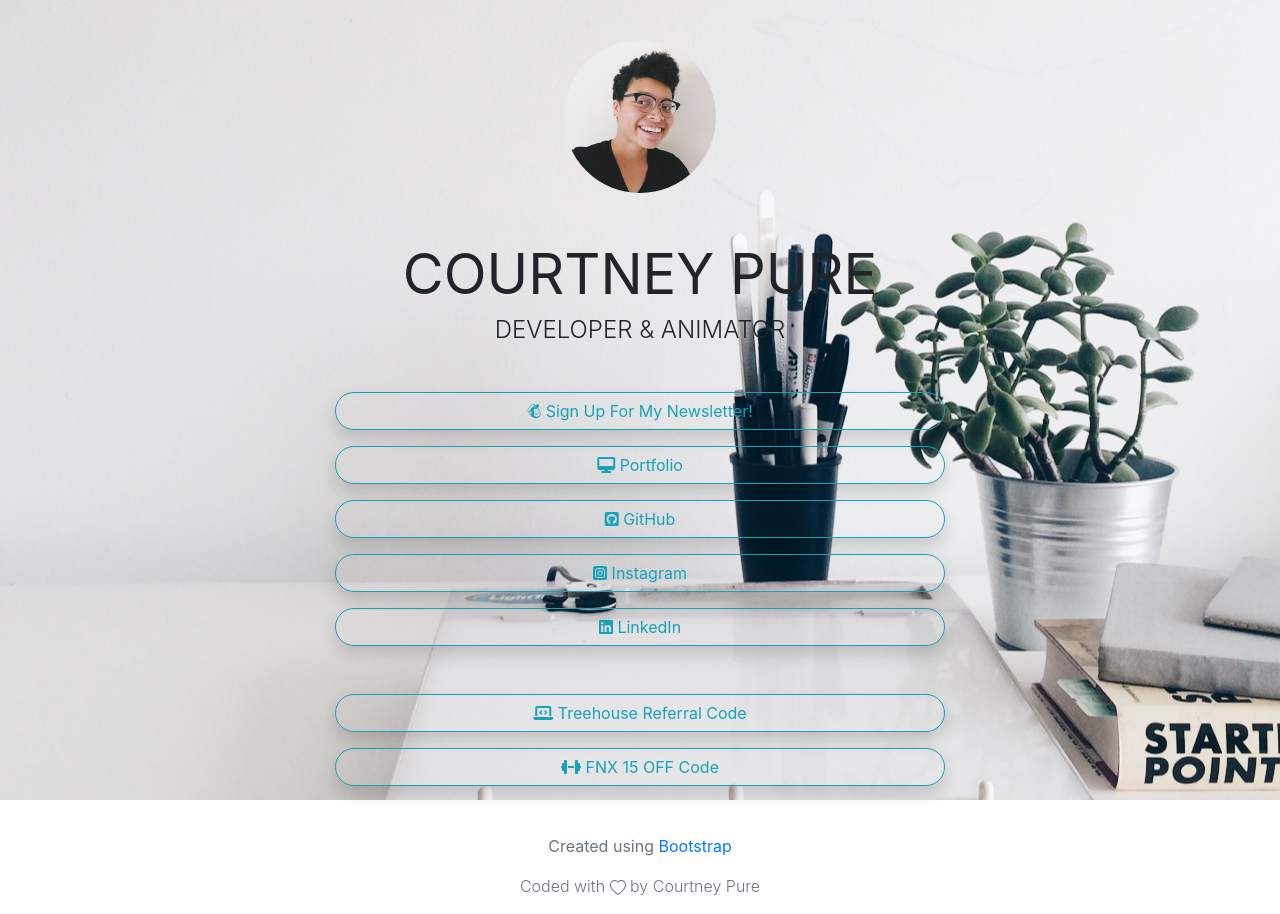
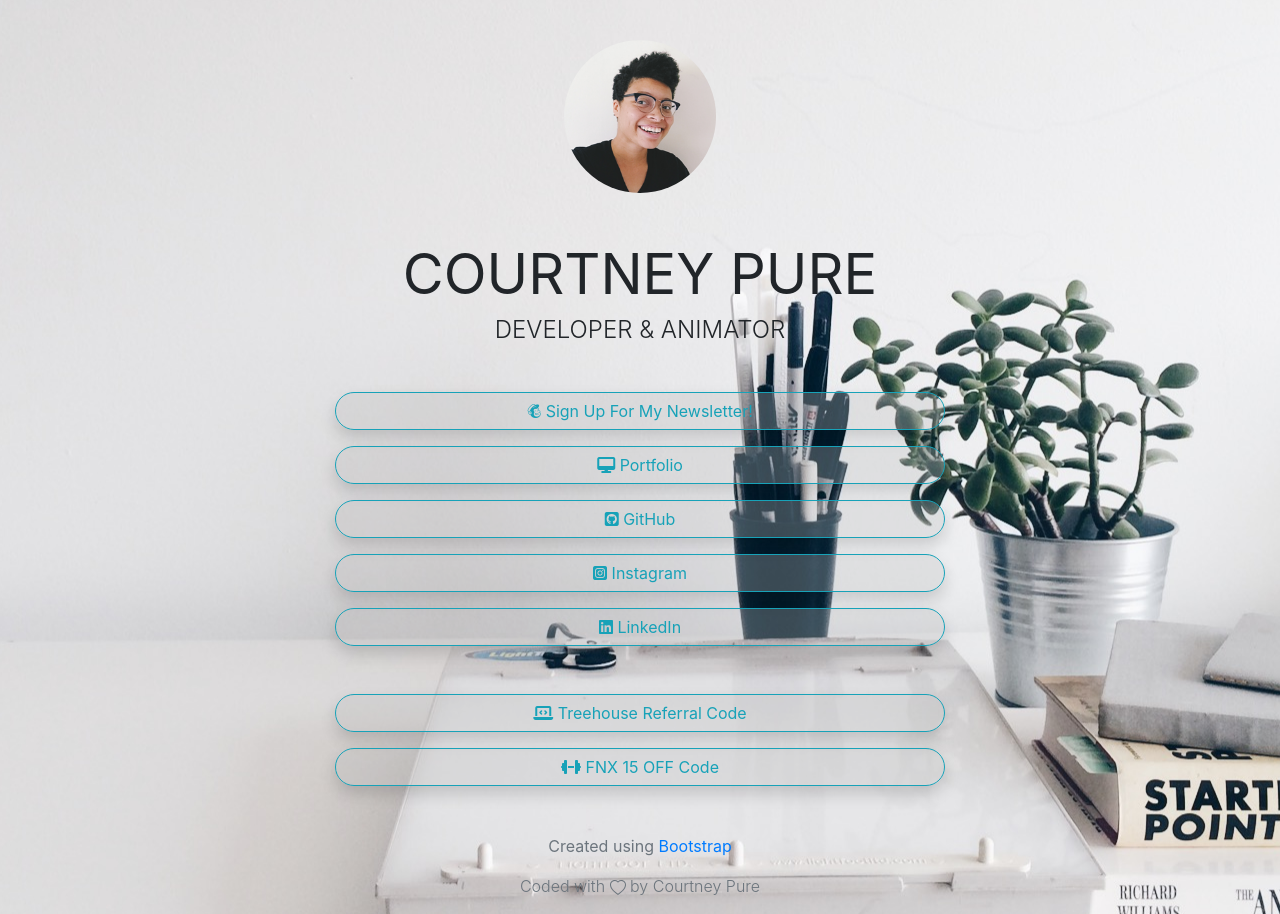
Before and after one commit to courtneypure/linktreeclone, a plain HTML site: page index.html in a window 1280 px wide. Drawn offline with nearby package versions, Linux system fonts and the light colour scheme; a script that the page names is missing.

Commit message:
Update hero-image.css
Add background to links

```diff
--- a/css/hero-image.css
+++ b/css/hero-image.css
@@ -1,5 +1,11 @@
 .hero {
-    height: 100vh;
+    height: 100%;
     padding-top: 40px;
     background: url(images/hero-image.JPG) center center no-repeat fixed;
 }
+
+.dim {
+    background-color: rgba(189, 189, 189, 0.3);
+    opacity: 1;
+
+}
```
